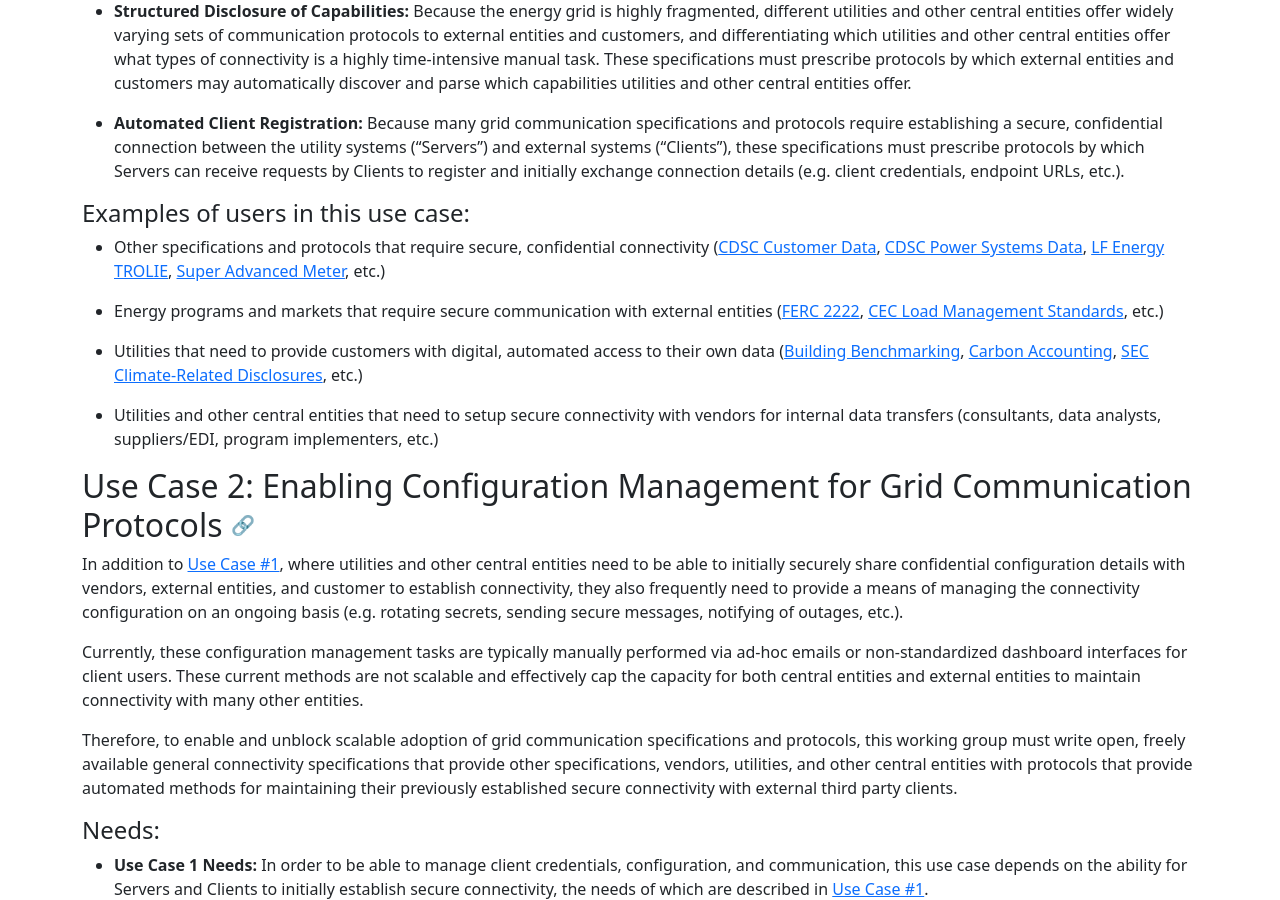
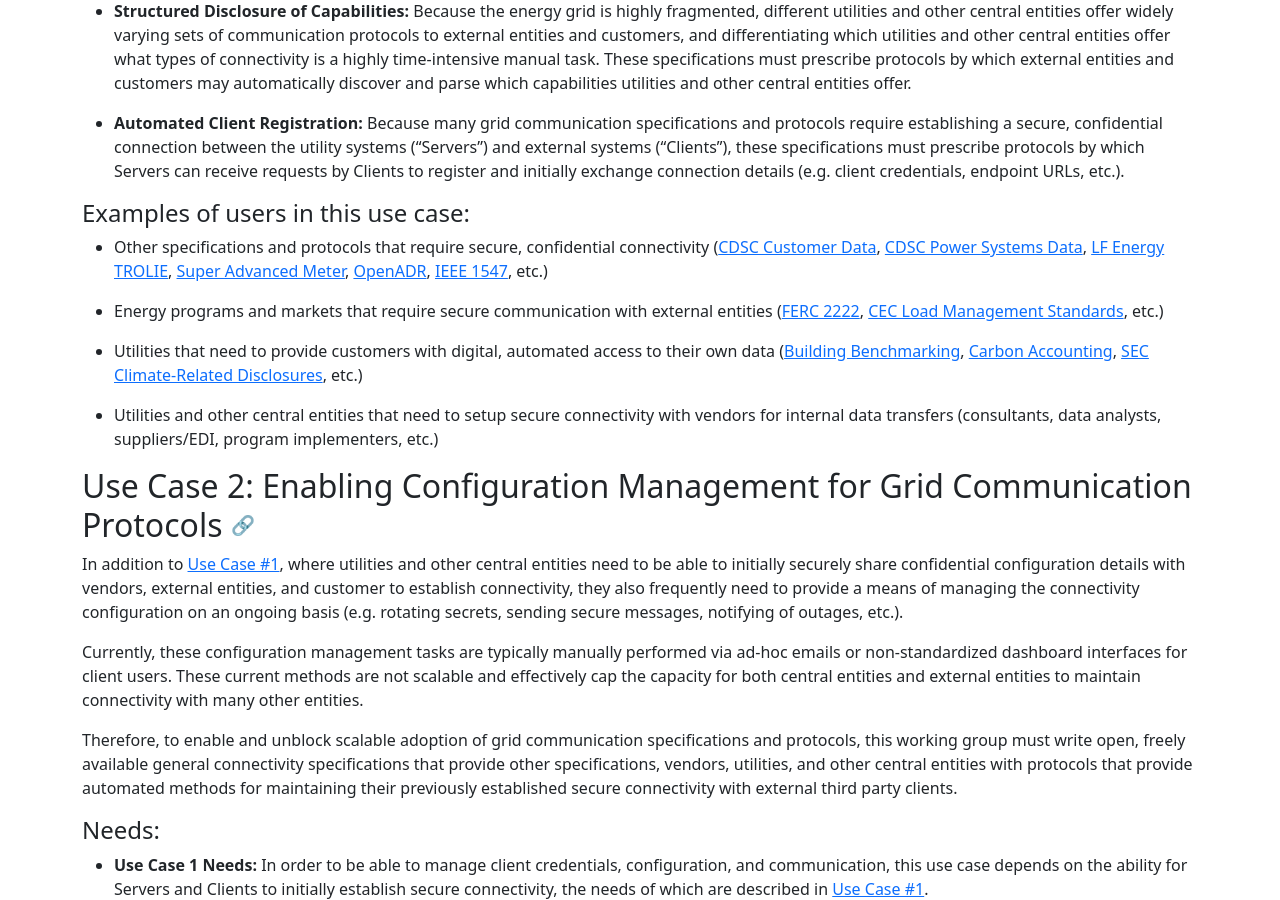
Before and after one commit to lfe-cds/CDS-Registration, a Jekyll site: the page built from website/use-cases.md, in a window 1280 px wide and 900 px high, scrolled down 807 px. Built offline with Jekyll 4.4.1, drawn with Linux system fonts in a browser that asks for light colours.

Commit message:
added additional examples per comment from @alexthornton (https://github.com/carbon-data-specification/Connectivity/pull/6#discussion_r1872611276)

```diff
--- a/website/use-cases.md
+++ b/website/use-cases.md
@@ -32,7 +32,7 @@
 
 #### Examples of users in this use case:
 
-* Other specifications and protocols that require secure, confidential connectivity ([CDSC Customer Data](https://customerdata.carbondataspec.org/), [CDSC Power Systems Data](https://powersystemsdata.carbondataspec.org/), [LF Energy TROLIE](https://lfenergy.org/projects/trolie/), [Super Advanced Meter](https://github.com/super-advanced-meter), etc.)
+* Other specifications and protocols that require secure, confidential connectivity ([CDSC Customer Data](https://customerdata.carbondataspec.org/), [CDSC Power Systems Data](https://powersystemsdata.carbondataspec.org/), [LF Energy TROLIE](https://lfenergy.org/projects/trolie/), [Super Advanced Meter](https://github.com/super-advanced-meter), [OpenADR](https://www.openadr.org/), [IEEE 1547](https://ieeexplore.ieee.org/document/8332112), etc.)
 
 * Energy programs and markets that require secure communication with external entities ([FERC 2222](https://www.ferc.gov/ferc-order-no-2222-explainer-facilitating-participation-electricity-markets-distributed-energy), [CEC Load Management Standards](https://www.energy.ca.gov/programs-and-topics/topics/load-flexibility/load-management-standards), etc.)
 
```
